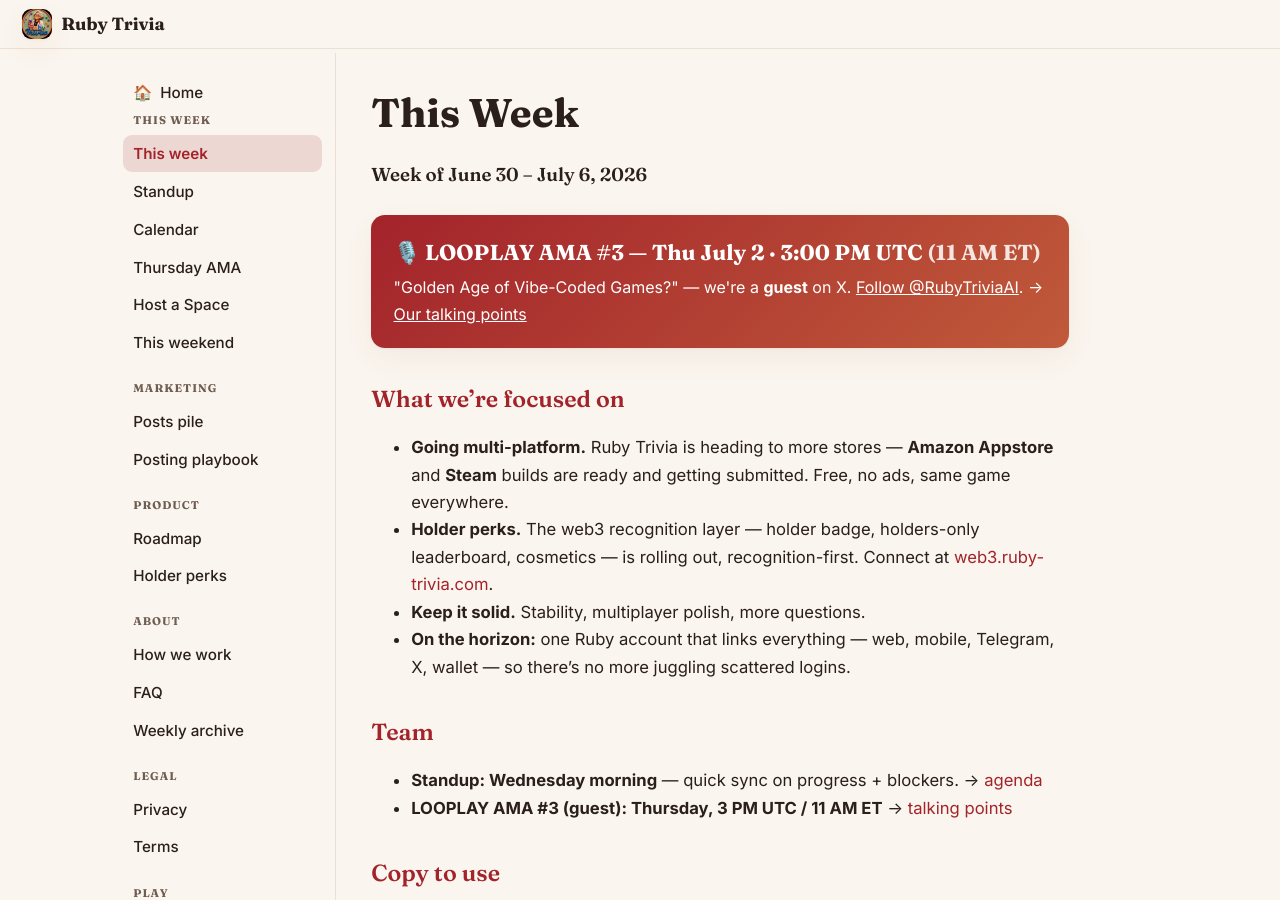
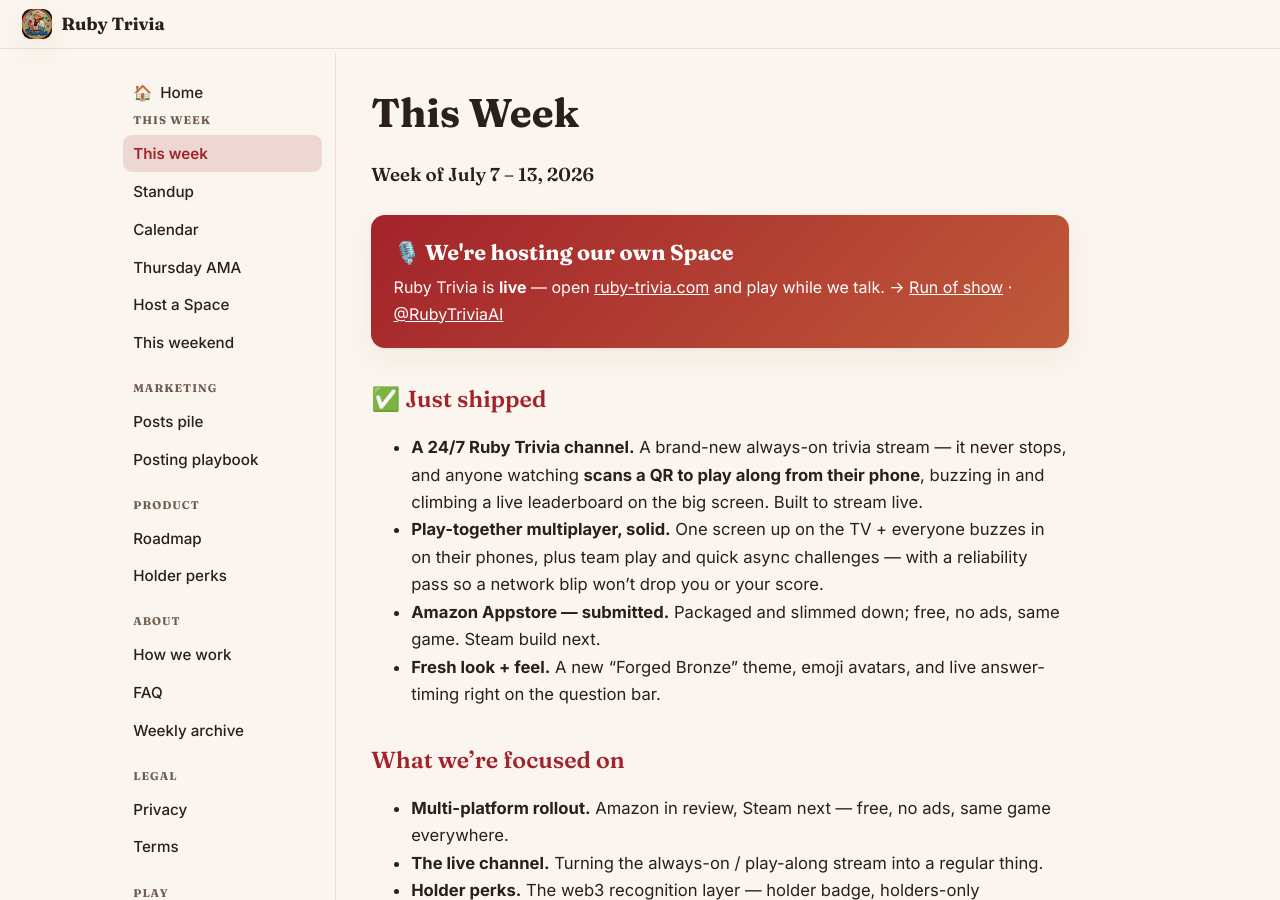
Before and after one commit to ruby-high/ruby-trivia-handbook, a Jekyll site: the page built from plan.md, in a window 1280 px wide and 900 px high. Built offline with Jekyll 4.4.1, drawn with Linux system fonts in a browser that asks for light colours; some of the changed text lies outside the part shown.

Commit message:
handbook: refresh This Week (Jul 7-13) + hosting run-of-show — the 24/7 channel, MP reliability, Amazon submitted, new look
Co-Authored-By: Claude Opus 4.8 <noreply@anthropic.com>

```diff
--- a/plan.md
+++ b/plan.md
@@ -3,19 +3,26 @@ title: This Week — Ruby Trivia
 ---
 
 # This Week
-### Week of June 30 – July 6, 2026
+### Week of July 7 – 13, 2026
 
-<div class="callout"><div class="when">🎙️ LOOPLAY AMA #3 — Thu July 2 · 3:00 PM UTC <span style="opacity:.85">(11 AM ET)</span></div>"Golden Age of Vibe-Coded Games?" — we're a <strong>guest</strong> on X. <a href="https://x.com/RubyTriviaAI">Follow @RubyTriviaAI</a>. → <a href="space">Our talking points</a></div>
+<div class="callout"><div class="when">🎙️ We're hosting our own Space</div>Ruby Trivia is <strong>live</strong> — open <a href="https://ruby-trivia.com">ruby-trivia.com</a> and play while we talk. → <a href="space-hosting">Run of show</a> · <a href="https://x.com/RubyTriviaAI">@RubyTriviaAI</a></div>
+
+## ✅ Just shipped
+- **A 24/7 Ruby Trivia channel.** A brand-new always-on trivia stream — it never stops, and anyone watching **scans a QR to play along from their phone**, buzzing in and climbing a live leaderboard on the big screen. Built to stream live.
+- **Play-together multiplayer, solid.** One screen up on the TV + everyone buzzes in on their phones, plus team play and quick async challenges — with a reliability pass so a network blip won't drop you or your score.
+- **Amazon Appstore — submitted.** Packaged and slimmed down; free, no ads, same game. Steam build next.
+- **Fresh look + feel.** A new "Forged Bronze" theme, emoji avatars, and live answer-timing right on the question bar.
 
 ## What we're focused on
-- **Going multi-platform.** Ruby Trivia is heading to more stores — **Amazon Appstore** and **Steam** builds are ready and getting submitted. Free, no ads, same game everywhere.
-- **Holder perks.** The web3 recognition layer — holder badge, holders-only leaderboard, cosmetics — is rolling out, recognition-first. Connect at [web3.ruby-trivia.com](https://web3.ruby-trivia.com).
+- **Multi-platform rollout.** Amazon in review, Steam next — free, no ads, same game everywhere.
+- **The live channel.** Turning the always-on / play-along stream into a regular thing.
+- **Holder perks.** The web3 recognition layer — holder badge, holders-only leaderboard, cosmetics — recognition-first. Connect at [web3.ruby-trivia.com](https://web3.ruby-trivia.com).
 - **Keep it solid.** Stability, multiplayer polish, more questions.
 - **On the horizon:** one Ruby account that links everything — web, mobile, Telegram, X, wallet — so there's no more juggling scattered logins.
 
 ## Team
 - **Standup: Wednesday morning** — quick sync on progress + blockers. → [agenda](standup)
-- **LOOPLAY AMA #3 (guest): Thursday, 3 PM UTC / 11 AM ET** → [talking points](space)
+- **Hosting our own Space** → [run of show](space-hosting)
 
 ## Copy to use
 Grab the next tweet from the **[Posts pile](posts)** → post it → tick it off. Utility-first, no price talk.
```
Also changed, not shown: space-hosting.md (+7 -1 lines).
